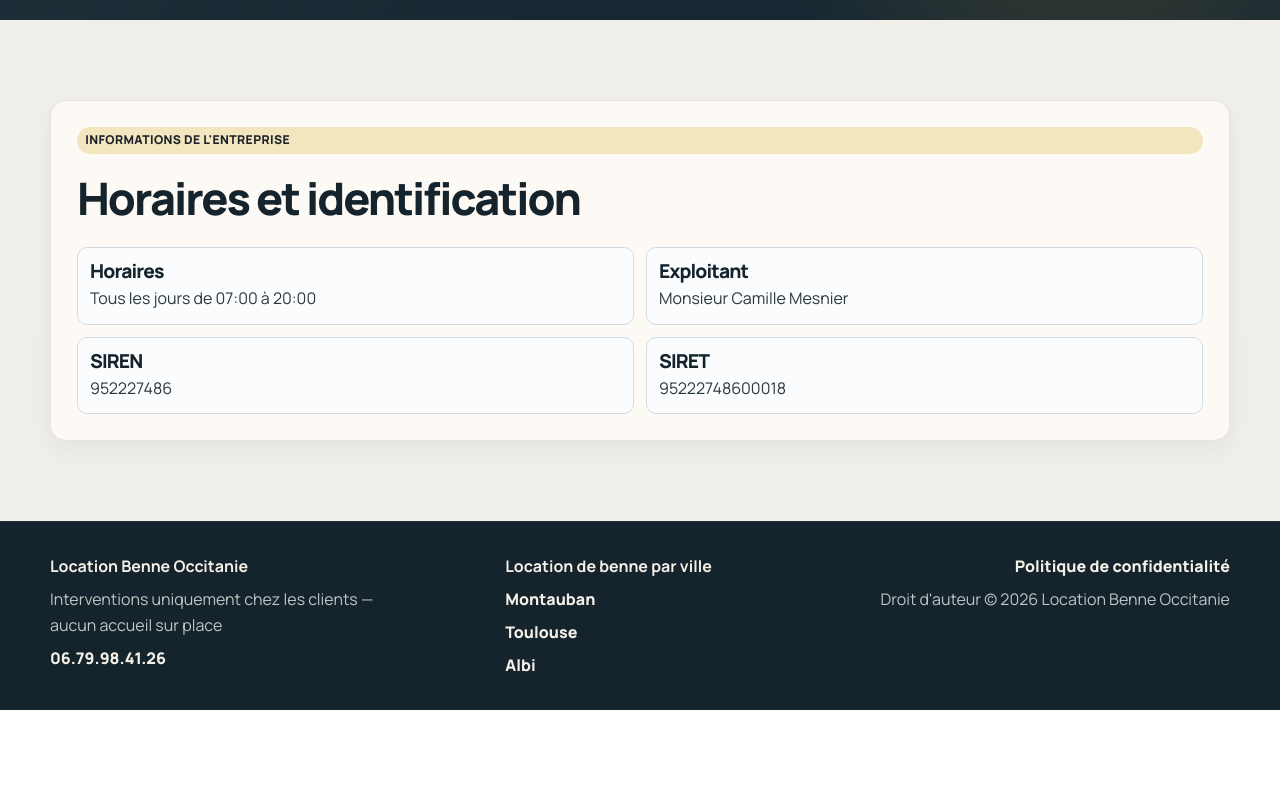
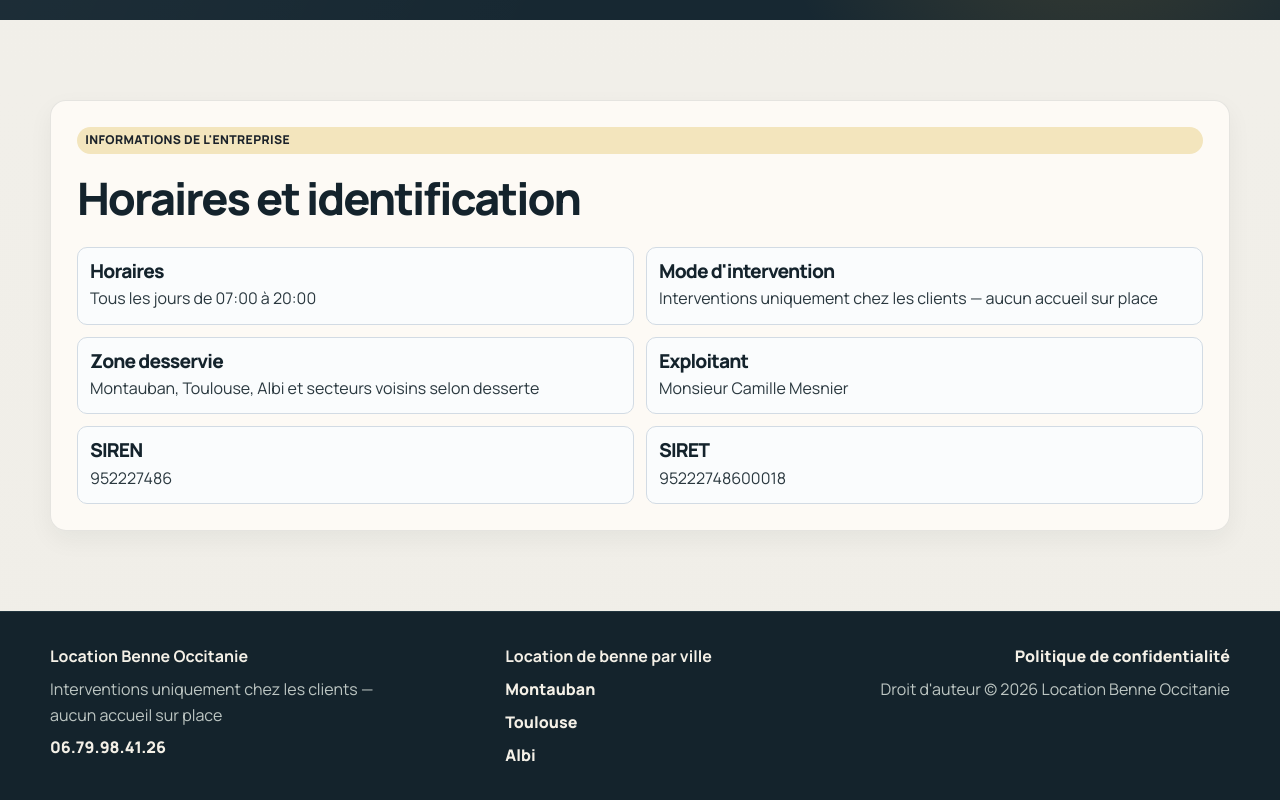
Before and after one commit to mickael31/locationbenne, a React (Vite) app: page /contact in a window 1280 px wide. Shown: the part 2645-3445 px from the top of the page. Before the commit the page ends 3355 px from the top, so only its background shows below. Built offline with nearby package versions, Linux system fonts and the light colour scheme; a web font is replaced by a local one.

Commit message:
fix(contact): state that service is customer-site only

```diff
--- a/src/components/BusinessDetailsPanel.jsx
+++ b/src/components/BusinessDetailsPanel.jsx
@@ -19,6 +19,14 @@ export default function BusinessDetailsPanel() {
               <p>{businessDetails.openingHoursLabel}</p>
             </article>
             <article>
+              <h3>Mode d'intervention</h3>
+              <p>{businessDetails.serviceModeLabel}</p>
+            </article>
+            <article>
+              <h3>Zone desservie</h3>
+              <p>{businessDetails.serviceAreaLabel}</p>
+            </article>
+            <article>
               <h3>Exploitant</h3>
               <p>{businessDetails.legalName}</p>
             </article>
```
